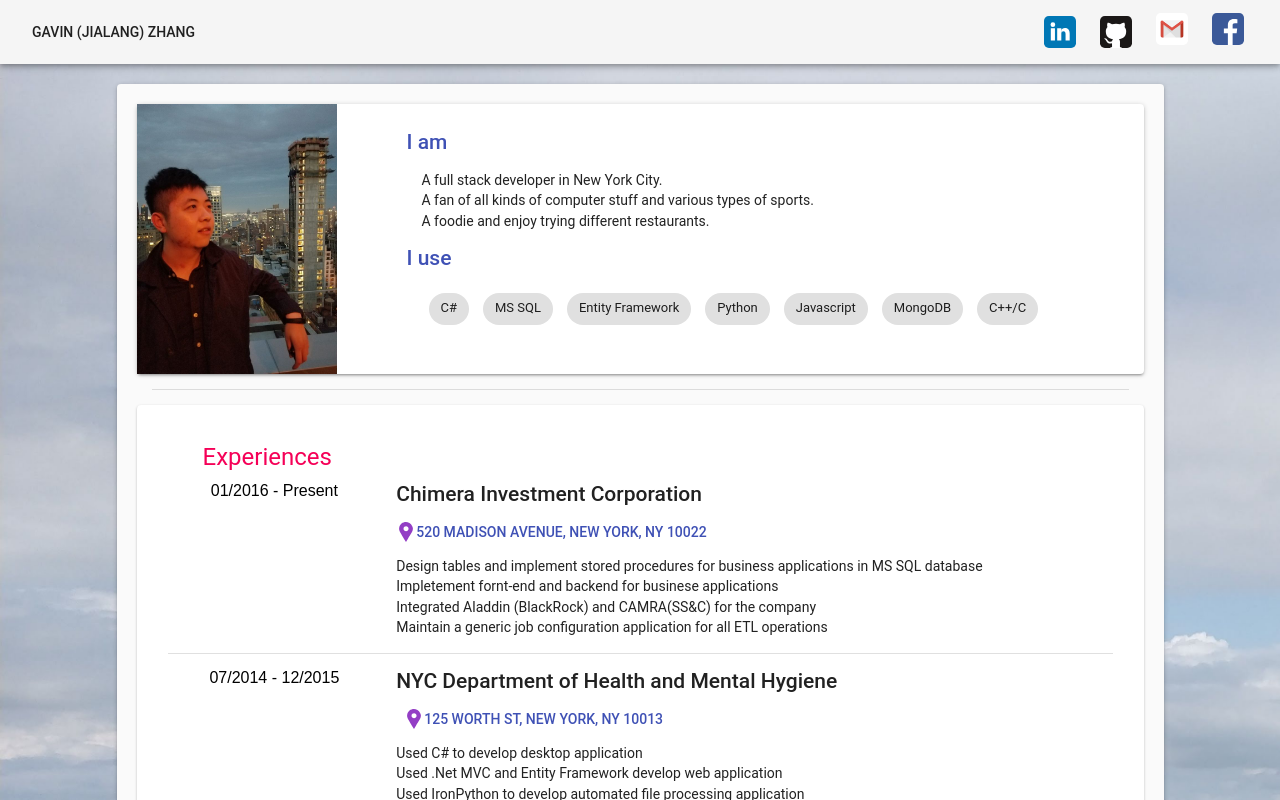
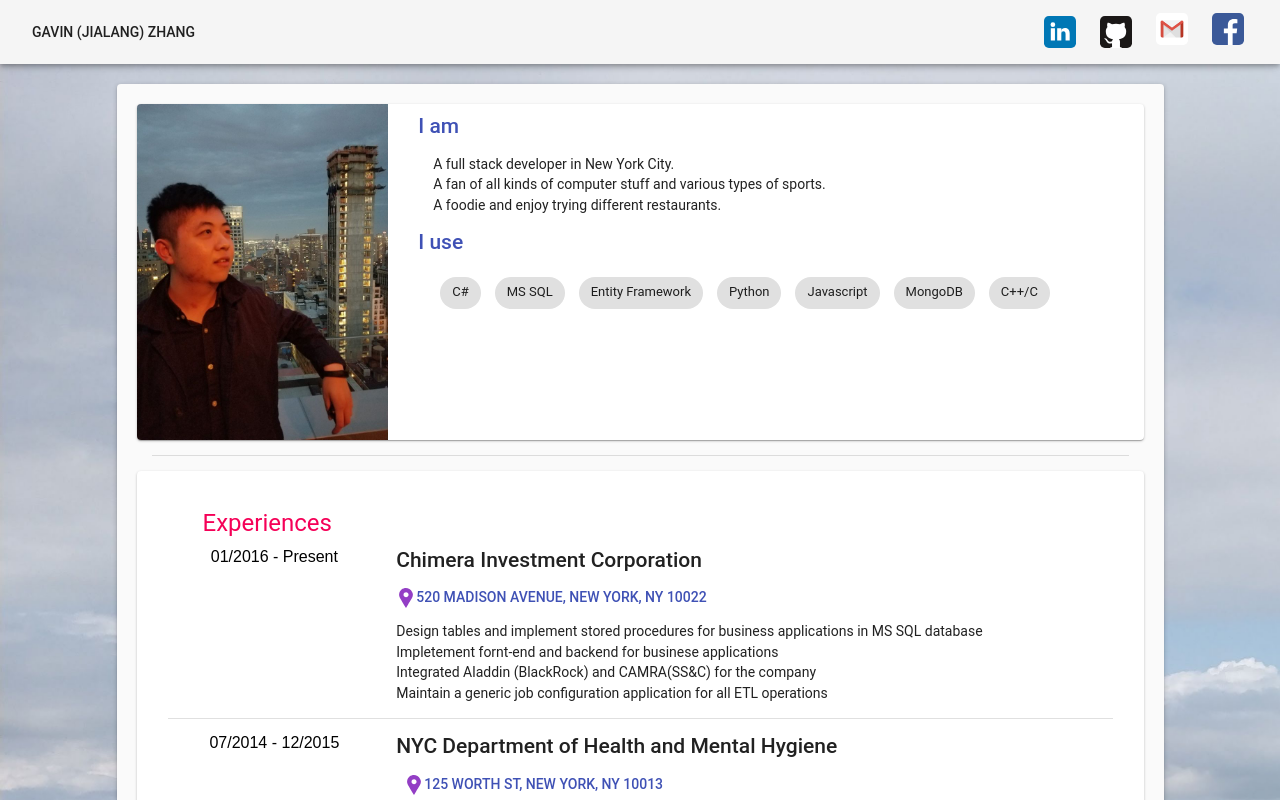
Before and after one commit to gavinz0228/homepage, a React (Create React App) app in the folder home_page/: page / in a window 1280 px wide. Shown: the top 800 px of the page. Built offline with nearby package versions, Linux system fonts and the light colour scheme.

Commit message:
fixed profile picture out of bound

```diff
--- a/home_page/src/components/Profile.js
+++ b/home_page/src/components/Profile.js
@@ -1,28 +1,22 @@
 import React, { Component } from 'react';
 import PropTypes from 'prop-types';
 import { withStyles } from '@material-ui/core/styles';
-import Card from '@material-ui/core/Card';
-import Paper from '@material-ui/core/Paper';
-import CardContent from '@material-ui/core/CardContent';
+import Grid from '@material-ui/core/Grid';
 import CardMedia from '@material-ui/core/CardMedia';
-
 import Typography from '@material-ui/core/Typography';
 import Chip from '@material-ui/core/Chip';
+import Card from '@material-ui/core/Card';
 const styles = theme => ({
     root: {
       width: '100%',
       maxWidth: 360,
       backgroundColor: theme.palette.background.paper,
     },
-    card:{
-        display: 'flex',
+    profileImg:{
+        paddingRight:1
     },
-    cardContent:{
-        paddingLeft: 70
-    },
-    profileImg:{
-        height:270,
-        width: 200
+    pictFrame:{
+        paddingRight:30
     },
     area:{
         marginTop: 10
@@ -37,14 +31,18 @@ const styles = theme => ({
 class Profile extends Component {
     render() {
       return (
-    <Paper className={ this.props.classes.card}>
+    <Card >
+        <Grid container>
+        <Grid xs={3} align="center" className={ this.props.classes.pictFrame}>
             <CardMedia
                 component="img"
                 image="images/profile.jpg"
                 title="Profile Picture"
                 className={ this.props.classes.profileImg}
                 />
-      <CardContent className={ this.props.classes.cardContent}>
+        </Grid>
+        <Grid xs={8}>
+
         <Typography variant="title" color="primary" className={ this.props.classes.area}>
                 I am
             </Typography>
@@ -65,8 +63,16 @@ class Profile extends Component {
                 <Chip label="MongoDB" className={ this.props.classes.chips}/>
                 <Chip label="C++/C" className={ this.props.classes.chips}/>
             </Typography>
-        </CardContent>
-    </Paper>
+
+
+
+                </Grid>
+              </Grid>
+
+
+
+
+    </Card>
       )
     }
   }
```
Lines whose indentation alone changed are shown as unchanged.
